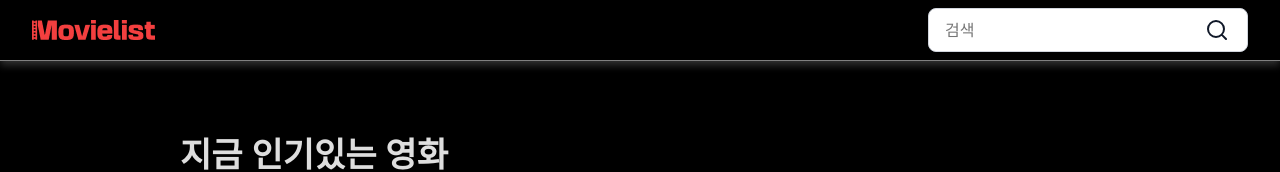
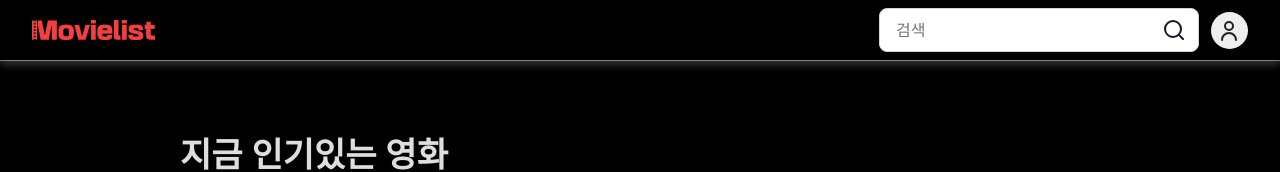
Before and after one commit to ruvvosa/FrontEnd_Movie_2026-1, a React (Vite) app: page / in a window 1280 px wide. Shown: the top 172 px of the page. Built offline with nearby package versions, Linux system fonts and the light colour scheme; no server answers.

Commit message:
feat: 헤더 마이페이지 버튼 구현 및 마이페이지 연결

```diff
--- a/src/App.tsx
+++ b/src/App.tsx
@@ -1,11 +1,13 @@
 import Header from "./components/Header/Header";
 import MovieList from "./components/MovieList/MovieList";
 import "./App.css";
-import { useState, useEffect, use } from "react";
+import { useState, useEffect } from "react";
 import type { Movie } from "./types/movie";
 import { fetchPopularMovies } from "./apis/movieApi";
 import { searchMovies } from "./apis/searchMovieApi";
 import DetailModal from "./components/MovieDetail/MovieDetail";
+import {BrowserRouter,Route,Routes} from "react-router-dom";
+import Mypage from "./pages/mypage";
 
 function App() {
   const [movies, setMovies] = useState<Movie[]>([]); //영화 데이터를 저장하는 상태
@@ -71,16 +73,20 @@ function App() {
     Modal = (
       <DetailModal
         movie={selectedMovie}
-        isOpen={isDetailOpen}
+        // isOpen={isDetailOpen} //중복이어서 제거함
         onClose={() => setDetailOpen(false)}
       />
     );
   }
 
   return (
+    <BrowserRouter>
+      <Routes>
+        <Route
+          path="/"
+          element={
             <>
               <Header handleSearch={handleSearch} handleSubmit={handleSubmit} />
-
               <main className="main-content">
                 <MovieList
                   movies={movies}
@@ -90,7 +96,13 @@ function App() {
               </main>
               {Modal}
             </>
+          }
+        />
+        <Route path="/mypage" element={<Mypage />} />
+      </Routes>
+    </BrowserRouter>
   );
+
 }
 
 export default App;
--- a/src/components/Header/Header.css
+++ b/src/components/Header/Header.css
@@ -6,6 +6,7 @@ button {
 
   border: none;
   background-color: transparent;
+  padding: 0;
 }
 
 input {
@@ -43,3 +44,10 @@ input {
   line-height: 24px;
   letter-spacing: 0%;
 }
+
+.header-right {
+  display: flex;
+  justify-content: space-between;
+  align-items: center;
+  gap: 12px;
+}
--- a/src/components/Header/Header.tsx
+++ b/src/components/Header/Header.tsx
@@ -1,4 +1,5 @@
 import logoImg from "../../assets/Logo.png";
+import { Link } from "react-router-dom";
 import "./Header.css";
 
 interface HeaderProps {
@@ -10,6 +11,8 @@ function Header({ handleSearch, handleSubmit }: HeaderProps) {
   return (
     <header className="header">
       <img src={logoImg} alt="Movie Beginner Logo" />
+      <div className="header-right">
+
       <form
         className="search"
         onSubmit={(e) => {
@@ -25,6 +28,11 @@ function Header({ handleSearch, handleSubmit }: HeaderProps) {
           <img src="src\assets\Search.svg" alt="검색" />
         </button>
       </form>
+      <Link className="my-page" to="/mypage">
+          <img  src="src\assets\My.svg" alt="마이페이지" />
+      </Link>
+      </div>
+
     </header>
   );
 }
--- /dev/null
+++ b/src/pages/mypage.tsx
@@ -0,0 +1,8 @@
+
+function Mypage() {
+  return (
+    <h1 style={{ color: "white" }}>마이페이지</h1>
+  )
+}
+
+export default Mypage
```
Also changed, not shown: src/assets/My.svg (added). Lines whose indentation alone changed are shown as unchanged.
